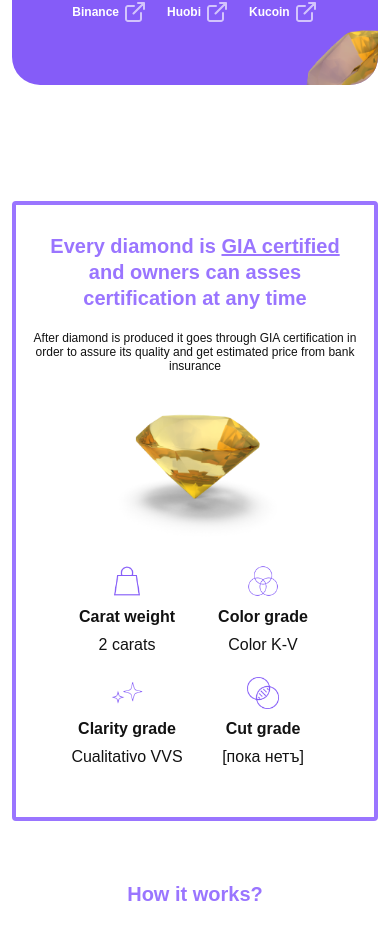
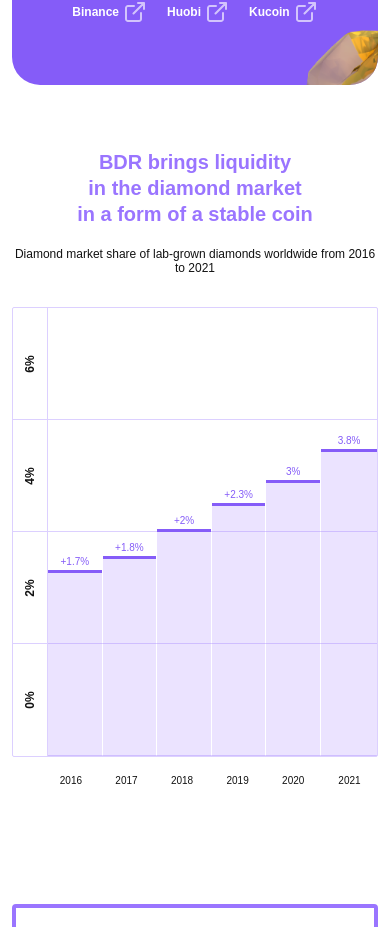
Before and after one commit to miketogo/diamond-coin-frontend, a React (Create React App) app: page / in a window 390 px wide. Shown: the part 990-1917 px from the top of the page. Built offline with nearby package versions, Linux system fonts and the light colour scheme.

Commit message:
fet: graph

```diff
--- /dev/null
+++ b/src/components/Main/Graph/Graph.css
@@ -0,0 +1,284 @@
+.graph {
+  margin: 184px 0 0;
+  display: flex;
+  flex-direction: column;
+}
+
+.graph__title {
+  font-style: normal;
+  font-weight: 600;
+  font-size: 52px;
+  line-height: 130%;
+  /* or 68px */
+  text-align: center;
+  /* main/300 */
+  color: #9A75FF;
+  margin: 0;
+}
+
+.graph__subtitle {
+  margin: 48px 0 0;
+  font-style: normal;
+  font-weight: normal;
+  font-size: 24px;
+  line-height: 100%;
+  /* identical to box height, or 24px */
+  color: #121212;
+  text-align: center;
+}
+
+.graph__histogram {
+  margin: 105px 0 0;
+  border: 1px solid rgba(154, 117, 255, 0.34);
+  border-radius: 2px;
+  display: flex;
+  overflow: hidden;
+  flex-direction: row;
+}
+
+.graph__histogram-first-row {
+  display: flex;
+  flex-direction: column;
+  border-right: 1px solid rgba(154, 117, 255, 0.34);
+}
+
+.graph__histogram-first-row-item {
+  display: flex;
+  align-items: center;
+  justify-content: center;
+  width: 192px;
+  height: 111px;
+  border-bottom: 1px solid rgba(154, 117, 255, 0.34);
+}
+
+.graph__histogram-first-row-item:last-of-type {
+  border-bottom: none;
+}
+
+.graph__histogram-first-row-item-text {
+  font-style: normal;
+  font-weight: 600;
+  font-size: 16px;
+  line-height: 100%;
+  /* identical to box height, or 16px */
+  text-align: center;
+  color: #121212;
+  margin: 0;
+}
+
+.graph__histogram-second-row {
+  position: relative;
+  display: flex;
+  flex-direction: column;
+  width: 100%;
+}
+
+.graph__histogram-second-row-lines {
+  z-index: 0;
+  width: 100%;
+  height: 111px;
+  border-bottom: 1px solid rgba(154, 117, 255, 0.34);
+}
+
+.graph__histogram-second-row-lines:last-of-type {
+  border-bottom: none;
+}
+
+.graph__histogram-bar {
+  background: rgba(154, 117, 255, 0.2);
+  width: 100%;
+  height: 100%;
+  margin: 4px 0 0;
+  border-top: 3px solid #855CF8;
+  ;
+}
+
+.graph__histogram-bar-text {
+  font-style: normal;
+  font-weight: 500;
+  font-size: 16px;
+  line-height: 23px;
+  /* identical to box height */
+  text-align: center;
+  /* main/500 */
+  color: #855CF8;
+  margin: 0;
+}
+
+.graph__histogram-bar-container {
+  width: calc(16.6% - 1px);
+  display: flex;
+  flex-direction: column;
+  position: absolute;
+}
+
+.graph__histogram-bar-container_1 {
+  height: 48%;
+  left: 0;
+  bottom: 0;
+}
+
+.graph__histogram-bar-container_2 {
+  height: 52%;
+  left: calc(16.6% * 1);
+  bottom: 0;
+}
+
+.graph__histogram-bar-container_3 {
+  height: 57%;
+  left: calc(16.6% * 2);
+  bottom: 0;
+}
+
+.graph__histogram-bar-container_4 {
+  height: 63%;
+  left: calc(16.6% * 3);
+  bottom: 0;
+}
+
+.graph__histogram-bar-container_5 {
+  height: 68%;
+  left: calc(16.6% * 4);
+  bottom: 0;
+}
+
+.graph__histogram-bar-container_6 {
+  height: 75%;
+  width: calc(100% - 16.6% * 5);
+  left: calc(16.6% * 5);
+  bottom: 0;
+}
+
+.graph__histogram-years {
+  display: flex;
+  flex-direction: row;
+  margin: 17px 0 0;
+}
+
+.graph__histogram-year-container {
+  display: flex;
+  align-items: center;
+  justify-content: center;
+  width: calc(16.6%);
+}
+
+.graph__histogram-years-plug {
+  width: 224px;
+}
+
+.graph__histogram-year-container:last-of-type {
+  width: calc(100% - 16.6% * 5);
+}
+
+.graph__histogram-years-row {
+  display: flex;
+  flex-direction: row;
+  width: 100%;
+}
+
+.graph__histogram-year-text {
+  font-style: normal;
+  font-weight: 500;
+  font-size: 16px;
+  line-height: 100%;
+  /* or 16px */
+  text-align: center;
+  color: #121212;
+  margin: 0;
+}
+
+@media (max-width: 1144px) {
+  .graph {
+    margin: 130px 0 0;
+  }
+  .graph__title {
+    font-style: normal;
+    font-weight: 600;
+    font-size: 32px;
+    line-height: 130%;
+  }
+  .graph__subtitle {
+    font-style: normal;
+    font-weight: normal;
+    font-size: 16px;
+    line-height: 19px;
+    margin: 24px 0 0;
+  }
+  .graph__histogram {
+    margin: 36px 0 0;
+  }
+  .graph__histogram-first-row-item {
+    width: 105px;
+  }
+  .graph__histogram-years-plug {
+    width: 121px;
+  }
+}
+
+@media (max-width: 704px) {
+  .graph {
+    margin: 64px 0 0;
+  }
+  .graph__title {
+    font-style: normal;
+    font-weight: 600;
+    font-size: 20px;
+    line-height: 130%;
+  }
+  .graph__subtitle {
+    font-style: normal;
+    font-weight: normal;
+    font-size: 12px;
+    line-height: 14px;
+    margin: 20px 0 0;
+  }
+  .graph__histogram {
+    margin: 32px 0 0;
+  }
+  .graph__histogram-first-row-item {
+    width: 34px;
+  }
+  .graph__histogram-years-plug {
+    width: 34px;
+  }
+  .graph__histogram-first-row-item-text {
+    transform: rotate(270deg);
+    font-style: normal;
+    font-weight: 600;
+    font-size: 12px;
+    line-height: 14px;
+  }
+  .graph__histogram-bar-text {
+    font-style: normal;
+    font-weight: 500;
+    font-size: 10px;
+    line-height: 14px;
+  }
+  .graph__histogram-bar {
+    margin: 1px 0 0;
+  }
+  .graph__histogram-year-text {
+    font-style: normal;
+    font-weight: 500;
+    font-size: 10px;
+    line-height: 14px;
+  }
+  .graph__histogram-bar-container_1 {
+    height: 45%;
+  }
+  .graph__histogram-bar-container_2 {
+    height: 48%;
+  }
+  .graph__histogram-bar-container_3 {
+    height: 54%;
+  }
+  .graph__histogram-bar-container_4 {
+    height: 60%;
+  }
+  .graph__histogram-bar-container_5 {
+    height: 65%;
+  }
+  .graph__histogram-bar-container_6 {
+    height: 72%;
+  }
+}
--- /dev/null
+++ b/src/components/Main/Graph/Graph.js
@@ -0,0 +1,92 @@
+import React from "react";
+
+
+
+import './Graph.css';
+
+
+
+function Graph() {
+
+
+  return (
+    <section className="graph">
+      <h2 className="graph__title">BDR brings liquidity<br />in the diamond market<br />in a form of a stable coin</h2>
+      <p className="graph__subtitle">Diamond market share of lab-grown diamonds worldwide from 2016 to 2021</p>
+      <div className="graph__histogram">
+        <div className="graph__histogram-first-row">
+          <div className="graph__histogram-first-row-item">
+            <p className="graph__histogram-first-row-item-text">6%</p>
+          </div>
+          <div className="graph__histogram-first-row-item">
+            <p className="graph__histogram-first-row-item-text">4%</p>
+          </div>
+          <div className="graph__histogram-first-row-item">
+            <p className="graph__histogram-first-row-item-text">2%</p>
+          </div>
+          <div className="graph__histogram-first-row-item">
+            <p className="graph__histogram-first-row-item-text">0%</p>
+          </div>
+        </div>
+        <div className="graph__histogram-second-row">
+          <div className="graph__histogram-second-row-lines"></div>
+          <div className="graph__histogram-second-row-lines"></div>
+          <div className="graph__histogram-second-row-lines"></div>
+          <div className="graph__histogram-second-row-lines"></div>
+          <div className="graph__histogram-bar-container graph__histogram-bar-container_1">
+            <p className="graph__histogram-bar-text">+1.7%</p>
+            <div className="graph__histogram-bar"></div>
+          </div>
+          <div className="graph__histogram-bar-container graph__histogram-bar-container_2">
+            <p className="graph__histogram-bar-text">+1.8%</p>
+            <div className="graph__histogram-bar"></div>
+          </div>
+          <div className="graph__histogram-bar-container graph__histogram-bar-container_3">
+            <p className="graph__histogram-bar-text">+2%</p>
+            <div className="graph__histogram-bar"></div>
+          </div>
+          <div className="graph__histogram-bar-container graph__histogram-bar-container_4">
+            <p className="graph__histogram-bar-text">+2.3%</p>
+            <div className="graph__histogram-bar"></div>
+          </div>
+          <div className="graph__histogram-bar-container graph__histogram-bar-container_5">
+            <p className="graph__histogram-bar-text">3%</p>
+            <div className="graph__histogram-bar"></div>
+          </div>
+          <div className="graph__histogram-bar-container graph__histogram-bar-container_6">
+            <p className="graph__histogram-bar-text">3.8%</p>
+            <div className="graph__histogram-bar"></div>
+          </div>
+        </div>
+      </div>
+      <div className="graph__histogram-years">
+        <div className="graph__histogram-years-plug"></div>
+        <div className="graph__histogram-years-row">
+          <div className="graph__histogram-year-container">
+            <p className="graph__histogram-year-text">2016</p>
+          </div>
+          <div className="graph__histogram-year-container">
+            <p className="graph__histogram-year-text">2017</p>
+          </div>
+
+          <div className="graph__histogram-year-container">
+            <p className="graph__histogram-year-text">2018</p>
+          </div>
+          <div className="graph__histogram-year-container">
+            <p className="graph__histogram-year-text">2019</p>
+          </div>
+          <div className="graph__histogram-year-container">
+            <p className="graph__histogram-year-text">2020</p>
+          </div>
+          <div className="graph__histogram-year-container">
+            <p className="graph__histogram-year-text">2021</p>
+          </div>
+        </div>
+
+
+      </div>
+    </section>
+  );
+}
+
+export default Graph;
--- a/src/components/Main/Main.js
+++ b/src/components/Main/Main.js
@@ -1,6 +1,7 @@
 import React from "react";
 import Banner from "../Banner/Banner";
 import Gia from "./Gia/Gia";
+import Graph from "./Graph/Graph";
 import HowItWorks from "./HowItWorks/HowItWorks";
 
 
@@ -17,6 +18,7 @@
     <div className="main">
       <Overview />
       <Banner />
+      <Graph />
       <Gia />
       <HowItWorks />
       <UseCases />
```
